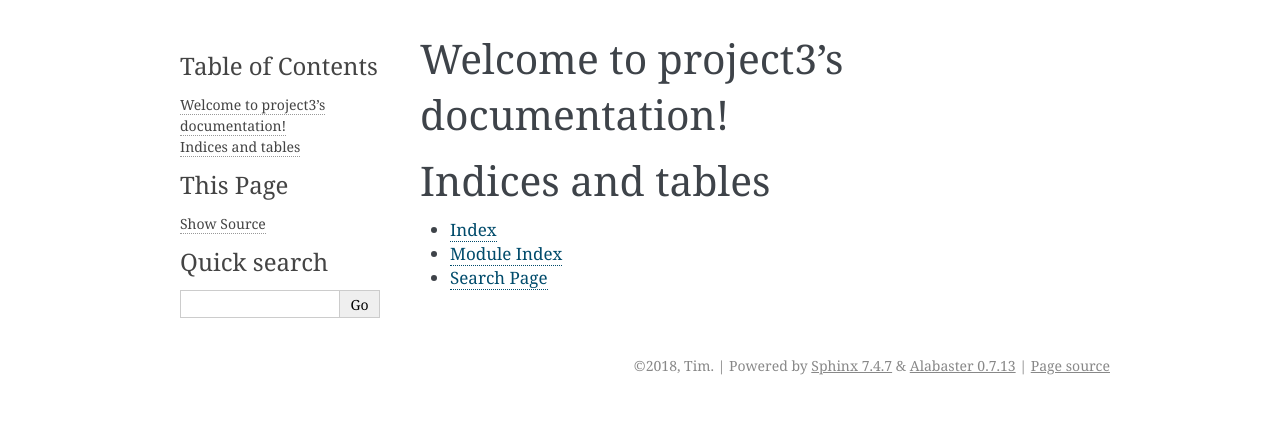
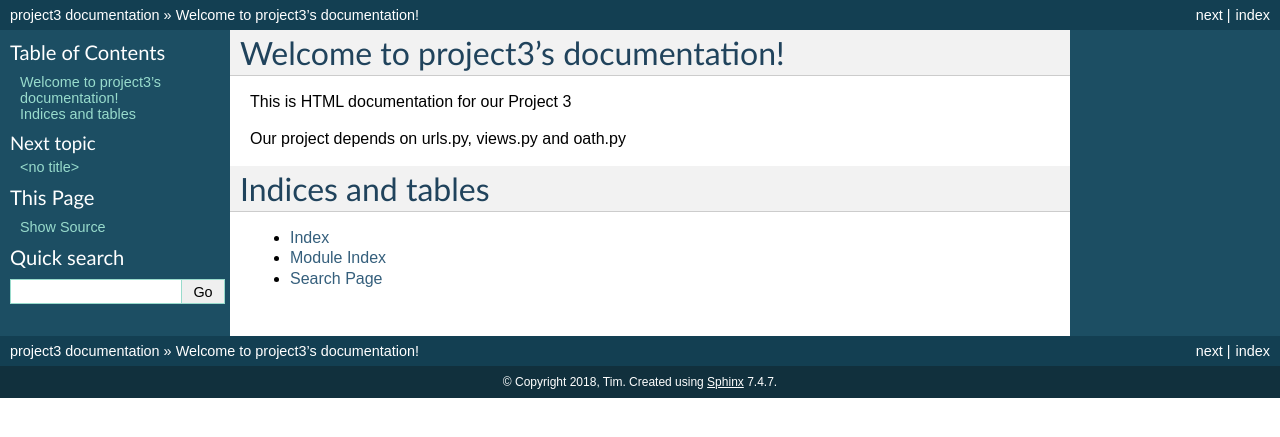
Before and after one commit to tfoxkustudent/project4, a Sphinx documentation site: the page built from source/index.rst, in a window 1280 px wide. Shown: the top 437 px of the page. Built offline with Sphinx 7.4.7, drawn with Linux system fonts in a browser that asks for light colours.

Commit message:
updated sphinx

```diff
--- a/source/conf.py
+++ b/source/conf.py
@@ -38,7 +38,7 @@ release = ''
 # Add any Sphinx extension module names here, as strings. They can be
 # extensions coming with Sphinx (named 'sphinx.ext.*') or your custom
 # ones.
-extensions = [
+extensions = ['sphinx.ext.autodoc',
 ]
 
 # Add any paths that contain templates here, relative to this directory.
@@ -74,7 +74,7 @@ pygments_style = None
 # The theme to use for HTML and HTML Help pages.  See the documentation for
 # a list of builtin themes.
 #
-html_theme = 'alabaster'
+html_theme = 'default'
 
 # Theme options are theme-specific and customize the look and feel of a theme
 # further.  For a list of options available for each theme, see the
--- a/source/index.rst
+++ b/source/index.rst
@@ -5,11 +5,15 @@
 
 Welcome to project3's documentation!
 ====================================
+This is HTML documentation for our Project 3
+
+Our project depends on urls.py, views.py and oath.py
 
 .. toctree::
    :maxdepth: 2
    :caption: Contents:
 
+   code
 
 
 Indices and tables
```
Also changed, not shown: source/code.rst (added, +8 -0 lines), 18 other files.
